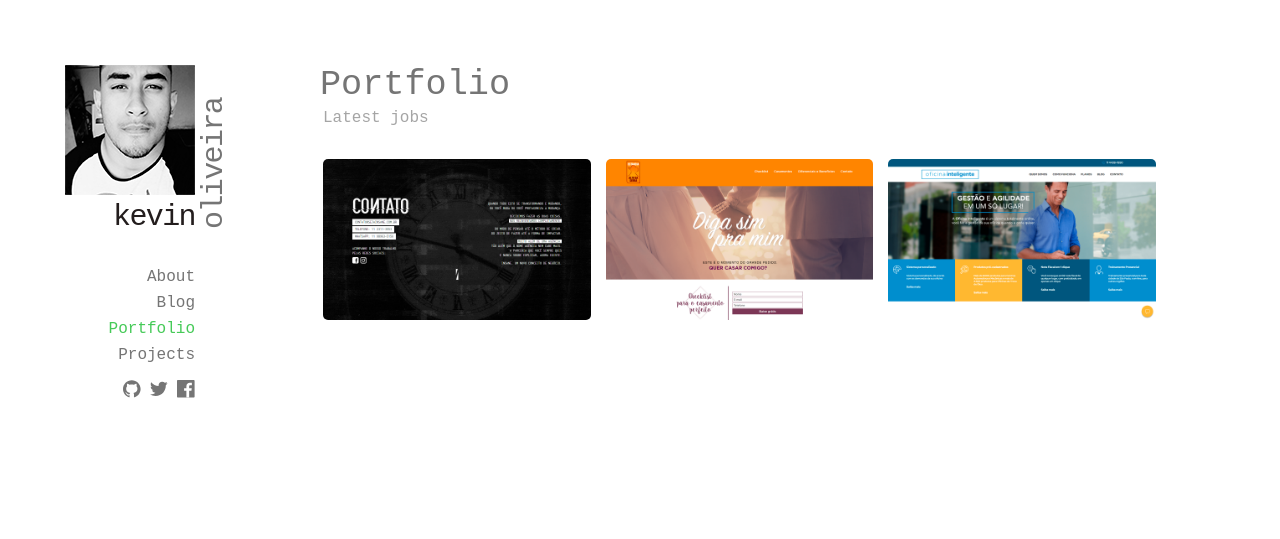
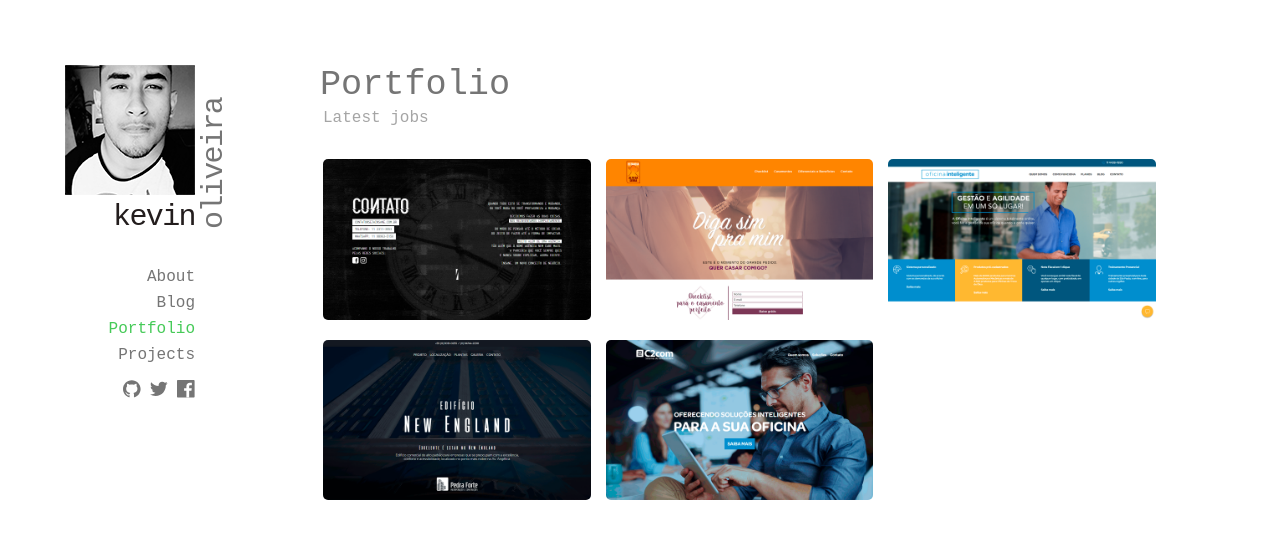
Before and after one commit to kvnol/kevinoliveira.com.br, a Jekyll site: the page built from portfolio/index.html, in a window 1280 px wide. Shown: the top 539 px of the page. Built offline with Jekyll 4.4.1, drawn with Linux system fonts in a browser that asks for light colours; some web fonts are replaced.

Commit message:
Add jobs

```diff
--- a/portfolio/index.html
+++ b/portfolio/index.html
@@ -18,5 +18,13 @@ slug: portfolio
     <li class="portfolio-item">
       <a href="http://www.oficinainteligente.com.br/" target="_blank"><img src="/assets/img/portfolio/portfolio-oficinainteligente.png" alt="Oficina Inteligente" class="portfolio-item_image"></a>
     </li>
+
+    <li class="portfolio-item">
+      <a href="http://edificionewengland.com.br/" target="_blank"><img src="/assets/img/portfolio/portfolio-newengland.png" alt="Edifício New England" class="portfolio-item_image"></a>
+    </li>
+
+    <li class="portfolio-item">
+      <a href="http://c2com.com.br/" target="_blank"><img src="/assets/img/portfolio/portfolio-c2com.png" alt="C2com" class="portfolio-item_image"></a>
+    </li>
   </ul>
 </section>
```
Also changed, not shown: assets/img/portfolio/portfolio-c2com.png (added), assets/img/portfolio/portfolio-newengland.png (added).
